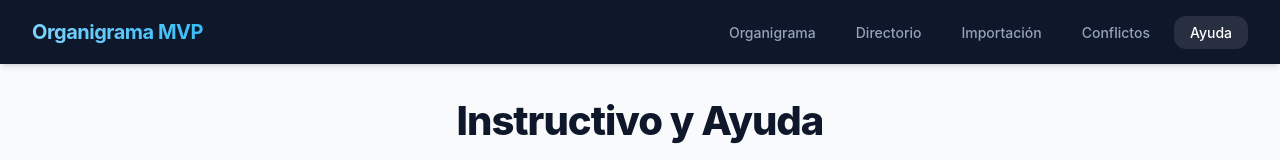
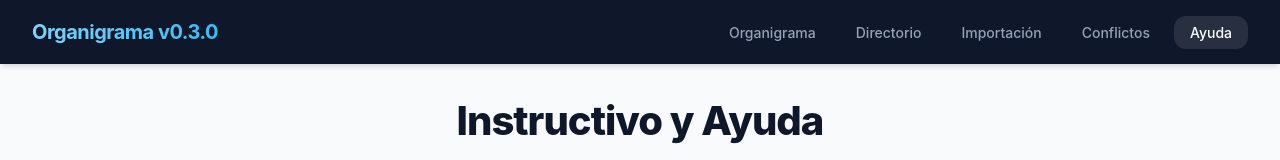
Before and after one commit to gautopablo/organigrama, a React (Vite) app in the folder apps/web/: page /ayuda in a window 1280 px wide. Shown: the top 160 px of the page. Built offline with nearby package versions, Linux system fonts and the light colour scheme; no server answers.

Commit message:
docs: Rebuild changelog from git history and bump version to v0.3.0

```diff
--- a/apps/web/src/components/AppShell.tsx
+++ b/apps/web/src/components/AppShell.tsx
@@ -17,7 +17,7 @@ export function AppShell({ children }: PropsWithChildren) {
   return (
     <div className="app-shell">
       <header className="topbar">
-        <h1>Organigrama MVP</h1>
+        <h1>Organigrama v0.3.0</h1>
         <nav>
           {navItems.map((item) => (
             <Link
```
Also changed, not shown: 1 other file (tests, documents, lock files or other folders).
